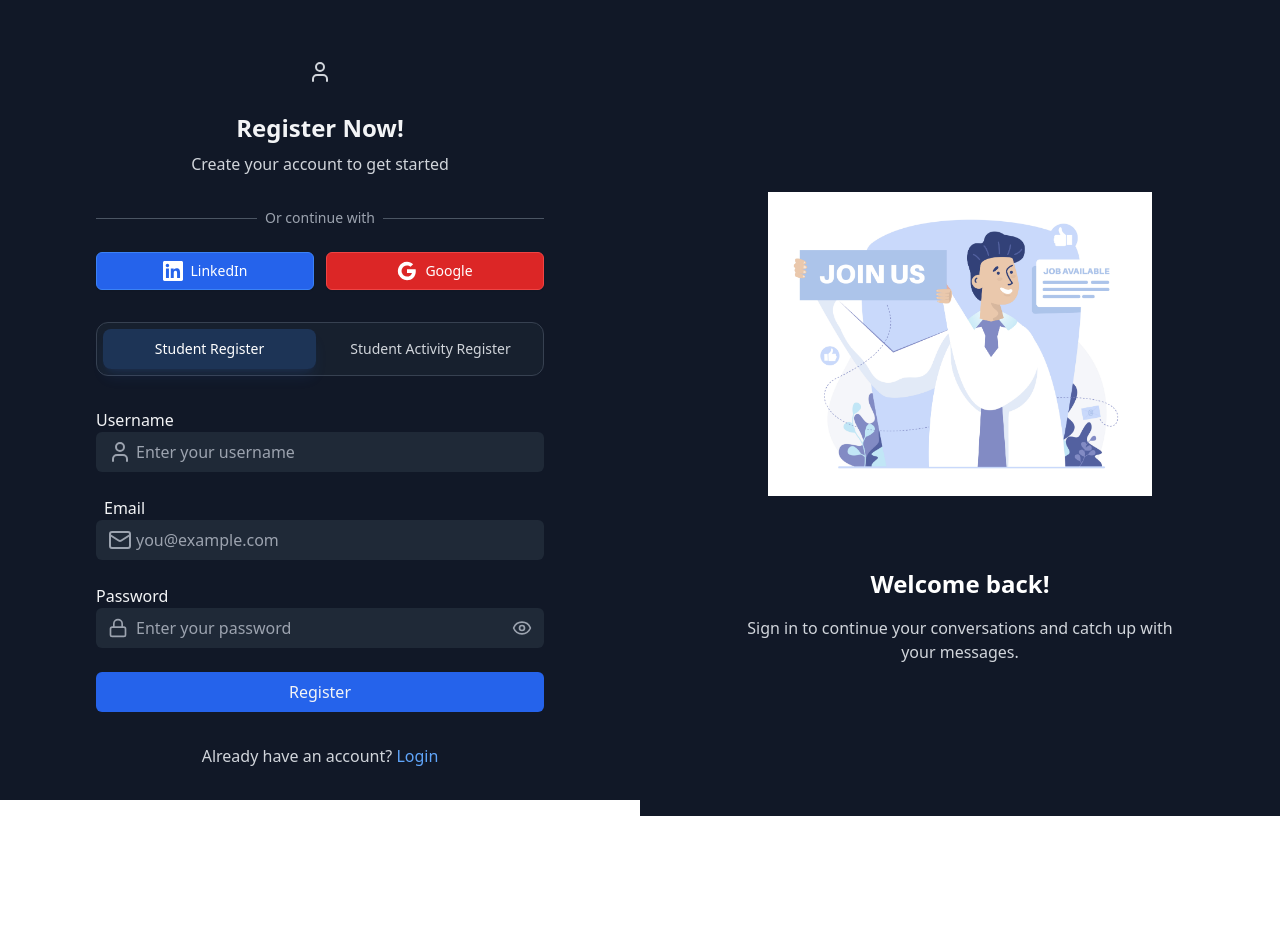
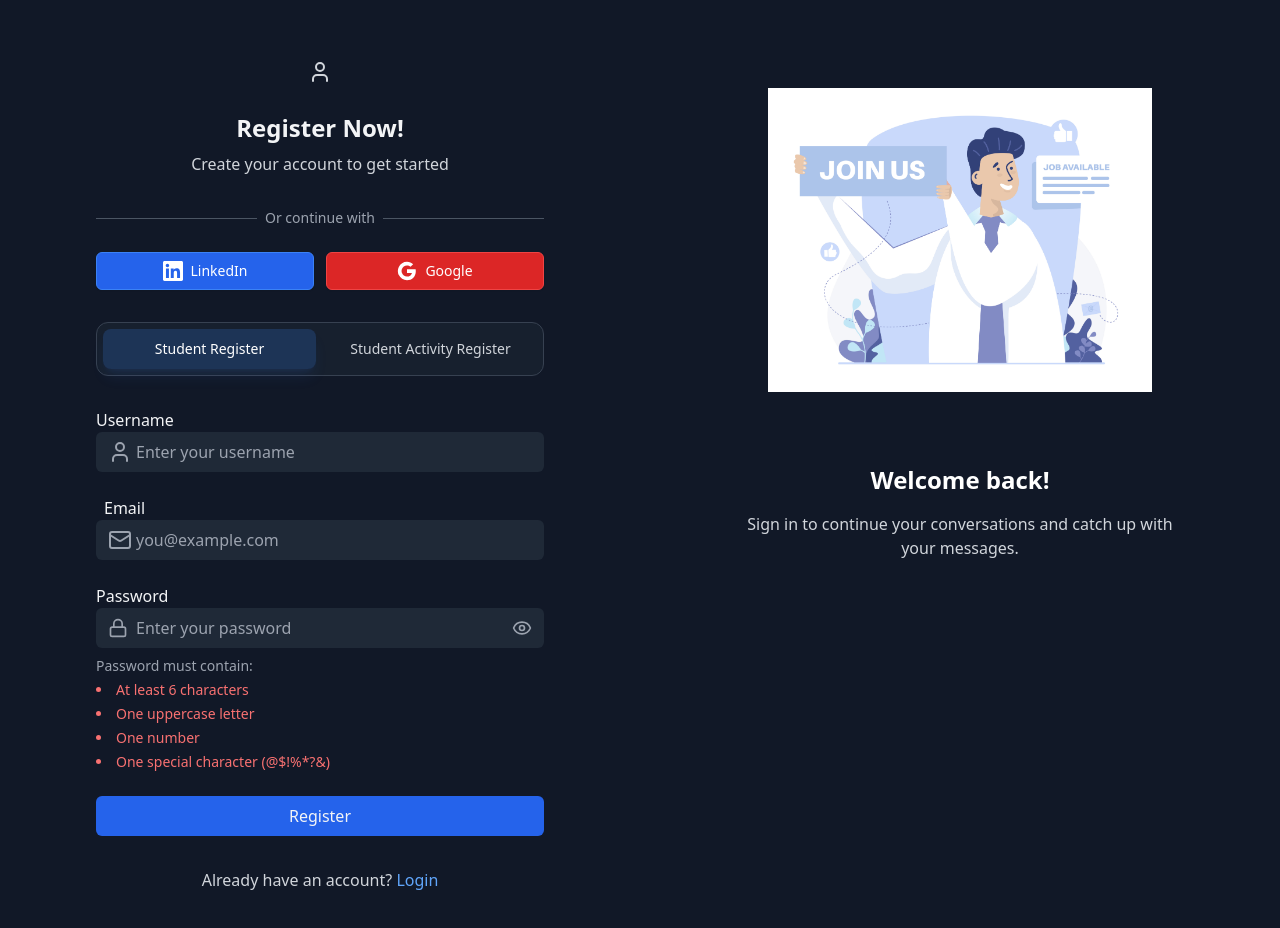
Before and after one commit to yousefsalah14/studgo, a React (Vite) app: page /register in a window 1280 px wide. Shown: the top 928 px of the page. Before the commit the page ends 816 px from the top, so only its background shows below. Built offline with nearby package versions, Linux system fonts and the light colour scheme.

Commit message:
fix password validation

```diff
--- a/src/components/Auth/Register.jsx
+++ b/src/components/Auth/Register.jsx
@@ -48,8 +48,7 @@ function Register() {
       .required("Email is required"),
 
     password: Yup.string()
-    .min(8, "Password must be at least 8 characters")
-    .matches(/[a-z]/, "Password must contain at least one lowercase letter")
+      .min(6, "Password must be at least 6 characters")
       .matches(/[A-Z]/, "Password must contain at least one uppercase letter")
       .matches(/[0-9]/, "Password must contain at least one number")
       .matches(/[@$!%*?&]/, "Password must contain at least one special character (@$!%*?&)")
@@ -68,9 +67,9 @@ function Register() {
   });
 
   return (
-    <div className="h-screen grid lg:grid-cols-2 bg-gray-900">
+    <div className="min-h-screen grid lg:grid-cols-2 bg-gray-900 overflow-hidden">
       {/* Left Side - Form */}
-      <div className="flex flex-col justify-center items-center p-6 sm:p-12">
+      <div className="flex flex-col justify-center items-center p-6 sm:p-12 overflow-y-auto">
         <div className="w-full max-w-md space-y-8">
           {/* Logo */}
           <div className="text-center mb-8">
@@ -214,40 +213,54 @@ function Register() {
   </div>
 
 
-            {/* Password Field */}
+            {/* Password Field with Requirements */}
             <div className="form-control">
       <label className="label text-gray-100">Password</label>
       <div className="relative">
-        {/* Lock icon */}
         <div className="absolute inset-y-0 left-0 flex items-center pl-3 pointer-events-none">
           <Lock className="w-5 h-5 text-gray-400" />
         </div>
-        {/* Password input */}
         <input
           type={showPassword ? "text" : "password"}
           name="password"
-          className={`input input-bordered w-full bg-gray-800 text-gray-100 placeholder-gray-400 pl-10 p-2  rounded-md ${
+          className={`input input-bordered w-full bg-gray-800 text-gray-100 placeholder-gray-400 pl-10 p-2 rounded-md ${
             formik.touched.password && formik.errors.password ? "input-error" : ""
           }`}
           placeholder="Enter your password"
           {...formik.getFieldProps("password")}
         />
-        {/* Eye icon to toggle password visibility */}
         <button
           type="button"
           className="absolute inset-y-0 right-0 flex items-center pr-3 cursor-pointer"
-          onClick={()=>{setShowPassword(!showPassword)}}
+          onClick={() => setShowPassword(!showPassword)}
         >
           {showPassword ? (
-            <EyeOff className="w-5 h-5 text-gray-400" /> // Eye-off icon when password is visible
+            <EyeOff className="w-5 h-5 text-gray-400" />
           ) : (
-            <Eye className="w-5 h-5 text-gray-400" /> // Eye icon when password is hidden
+            <Eye className="w-5 h-5 text-gray-400" />
           )}
         </button>
       </div>
-      {/* Error message */}
+      {/* Password Requirements */}
+      <div className="mt-2 text-sm">
+        <p className="mb-1 text-gray-400">Password must contain:</p>
+        <ul className="list-disc list-inside space-y-1">
+          <li className={formik.values.password.length >= 6 ? "text-green-400" : "text-red-400"}>
+            At least 6 characters
+          </li>
+          <li className={/[A-Z]/.test(formik.values.password) ? "text-green-400" : "text-red-400"}>
+            One uppercase letter
+          </li>
+          <li className={/[0-9]/.test(formik.values.password) ? "text-green-400" : "text-red-400"}>
+            One number
+          </li>
+          <li className={/[@$!%*?&]/.test(formik.values.password) ? "text-green-400" : "text-red-400"}>
+            One special character (@$!%*?&)
+          </li>
+        </ul>
+      </div>
       {formik.touched.password && formik.errors.password && (
-        <span className="text-error text-sm text-white">{formik.errors.password}</span>
+        <span className="text-red-400 text-sm mt-1">{formik.errors.password}</span>
       )}
     </div>
 
@@ -275,12 +288,14 @@ function Register() {
         </div>
       </div>
              {/* Right Side - Image/Pattern */}
+             <div className="hidden lg:block overflow-hidden">
                <AuthImagePattern
                 title={"Welcome back!"}
                 subtitle={"Sign in to continue your conversations and catch up with your messages."}
                 image={RegImg}
             />
           </div>
+    </div>
   );
 }
 
```
Lines whose indentation alone changed are shown as unchanged.
